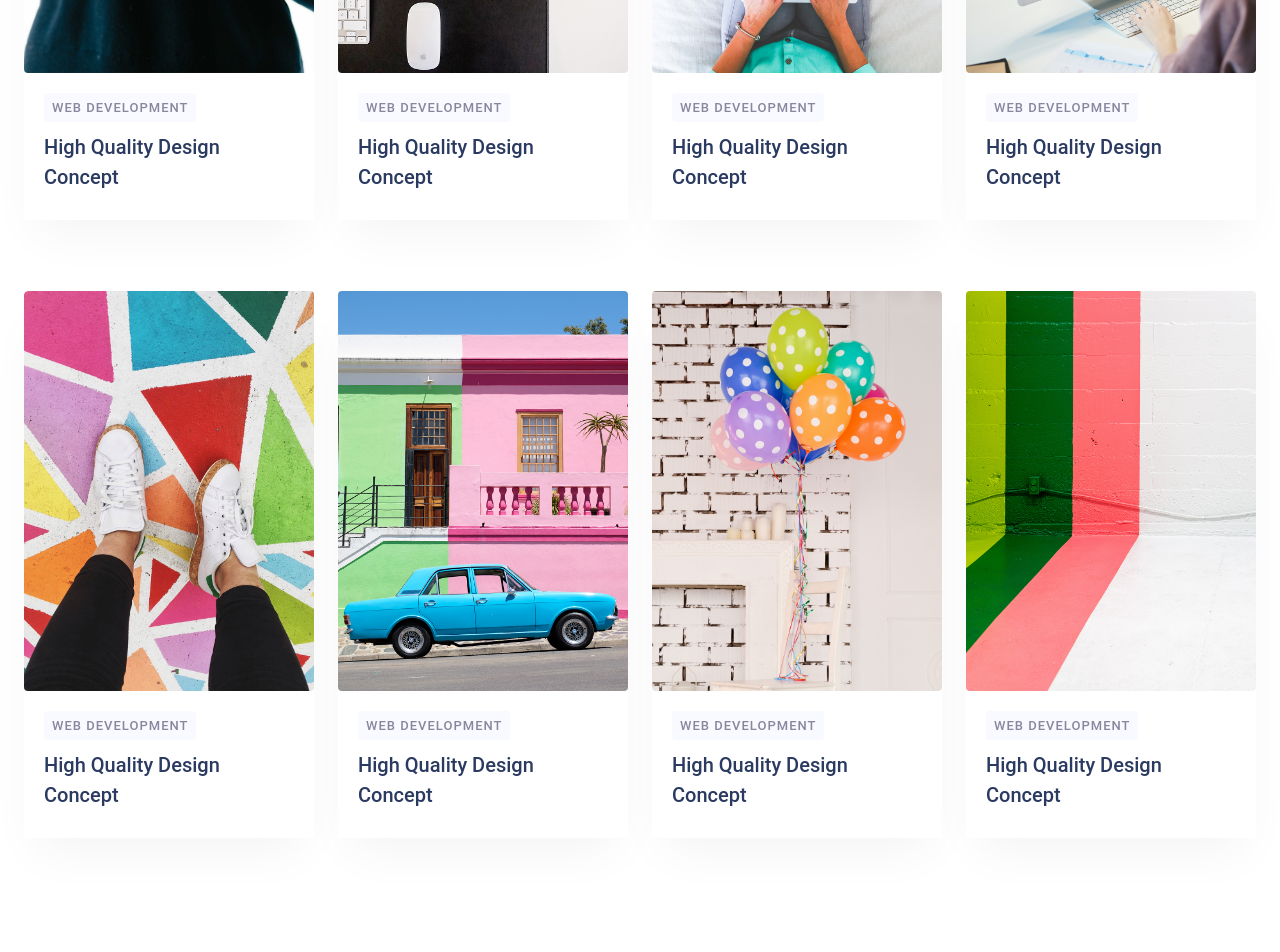
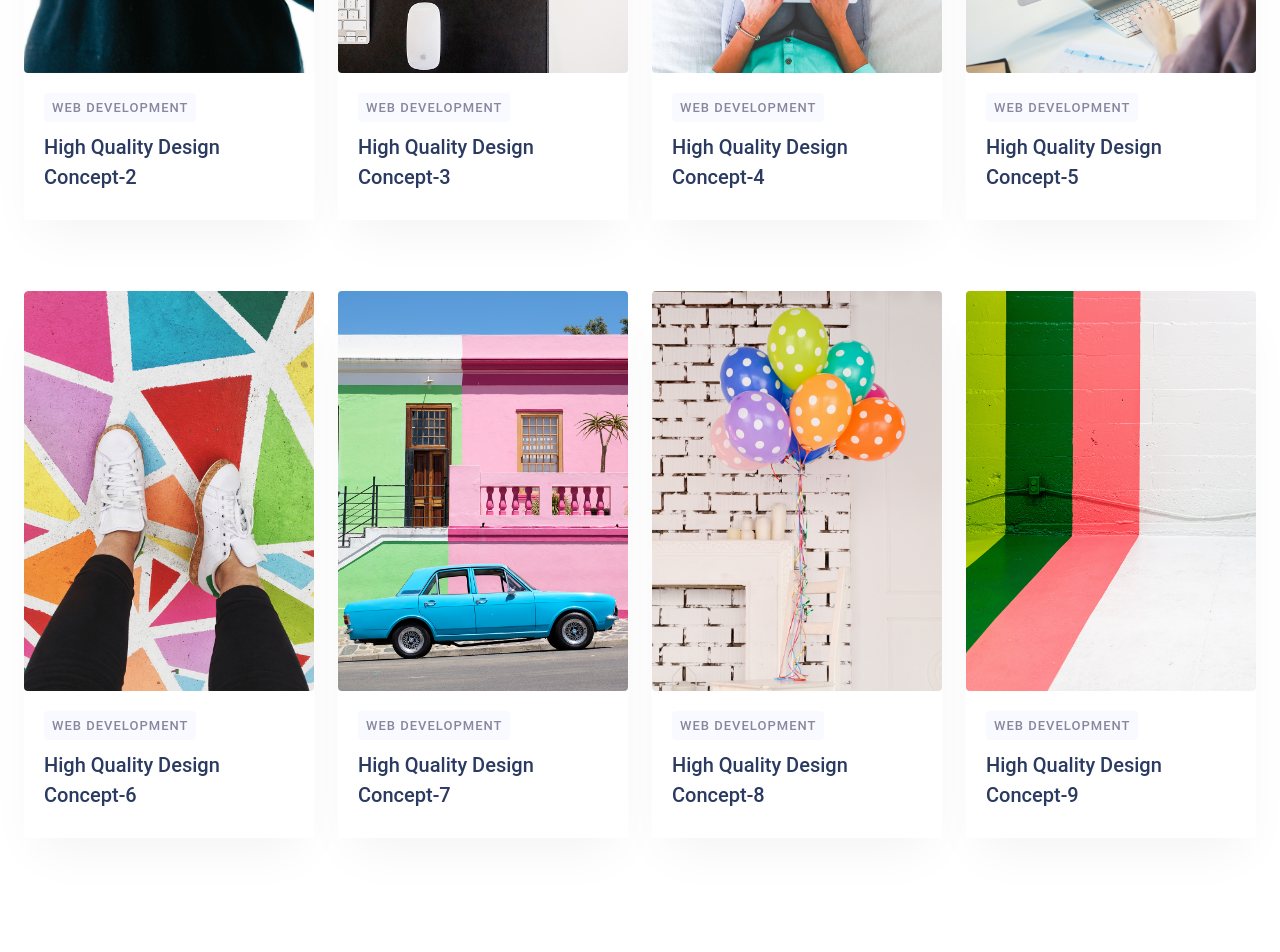
Before and after one commit to Orbios/marketing_site, a Next.js app: page /our-work in a window 1280 px wide. Shown: the part 1640-2592 px from the top of the page. Built offline with nearby package versions, Linux system fonts and the light colour scheme.

Commit message:
style: fix Footer styling

```diff
--- a/src/components/common/Footer/Footer.tsx
+++ b/src/components/common/Footer/Footer.tsx
@@ -49,6 +49,11 @@ function Footer() {
               )}
             </div>
           </div>
+
+          <div className="col-md-6 col-lg-2" />
+
+          <div className="col-md-6 col-lg" />
+
           <div className="col-md-6 col-lg-2">
             <div className="ftco-footer-widget mb-4">
               <h2 className="ftco-heading-2">Explore</h2>
--- a/src/components/our_work/work/WorkSection.tsx
+++ b/src/components/our_work/work/WorkSection.tsx
@@ -25,55 +25,55 @@ function WorkSection() {
       delay: 300
     },
     {
-      title: 'High Quality Design Concept',
+      title: 'High Quality Design Concept-1',
       category: 'Web Development',
       image: 'work-4.jpg',
       delay: 400
     },
     {
-      title: 'High Quality Design Concept',
+      title: 'High Quality Design Concept-2',
       category: 'Web Development',
       image: 'work-5.jpg',
       delay: 100
     },
     {
-      title: 'High Quality Design Concept',
+      title: 'High Quality Design Concept-3',
       category: 'Web Development',
       image: 'work-6.jpg',
       delay: 200
     },
     {
-      title: 'High Quality Design Concept',
+      title: 'High Quality Design Concept-4',
       category: 'Web Development',
       image: 'work-7.jpg',
       delay: 300
     },
     {
-      title: 'High Quality Design Concept',
+      title: 'High Quality Design Concept-5',
       category: 'Web Development',
       image: 'work-8.jpg',
       delay: 400
     },
     {
-      title: 'High Quality Design Concept',
+      title: 'High Quality Design Concept-6',
       category: 'Web Development',
       image: 'work-9.jpg',
       delay: 100
     },
     {
-      title: 'High Quality Design Concept',
+      title: 'High Quality Design Concept-7',
       category: 'Web Development',
       image: 'work-10.jpg',
       delay: 200
     },
     {
-      title: 'High Quality Design Concept',
+      title: 'High Quality Design Concept-8',
       category: 'Web Development',
       image: 'work-11.jpg',
       delay: 300
     },
     {
-      title: 'High Quality Design Concept',
+      title: 'High Quality Design Concept-9',
       category: 'Web Development',
       image: 'work-12.jpg',
       delay: 400
```
Also changed, not shown: src/pages/index.tsx (line endings or trailing spaces).
